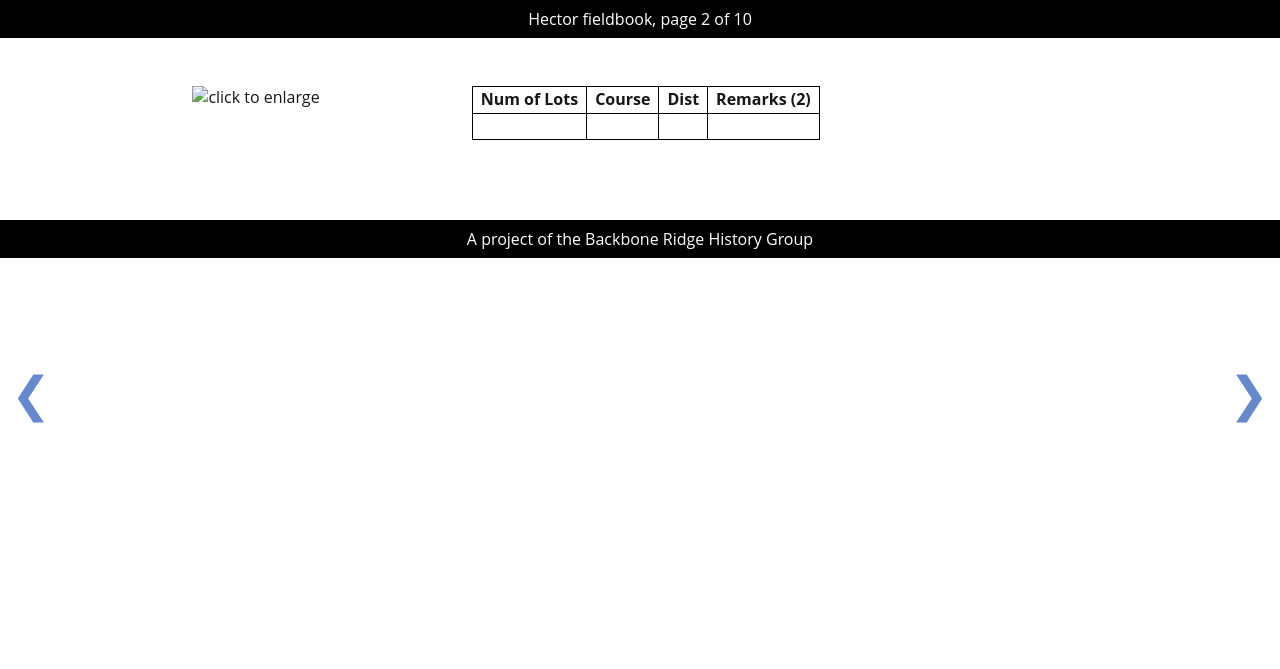
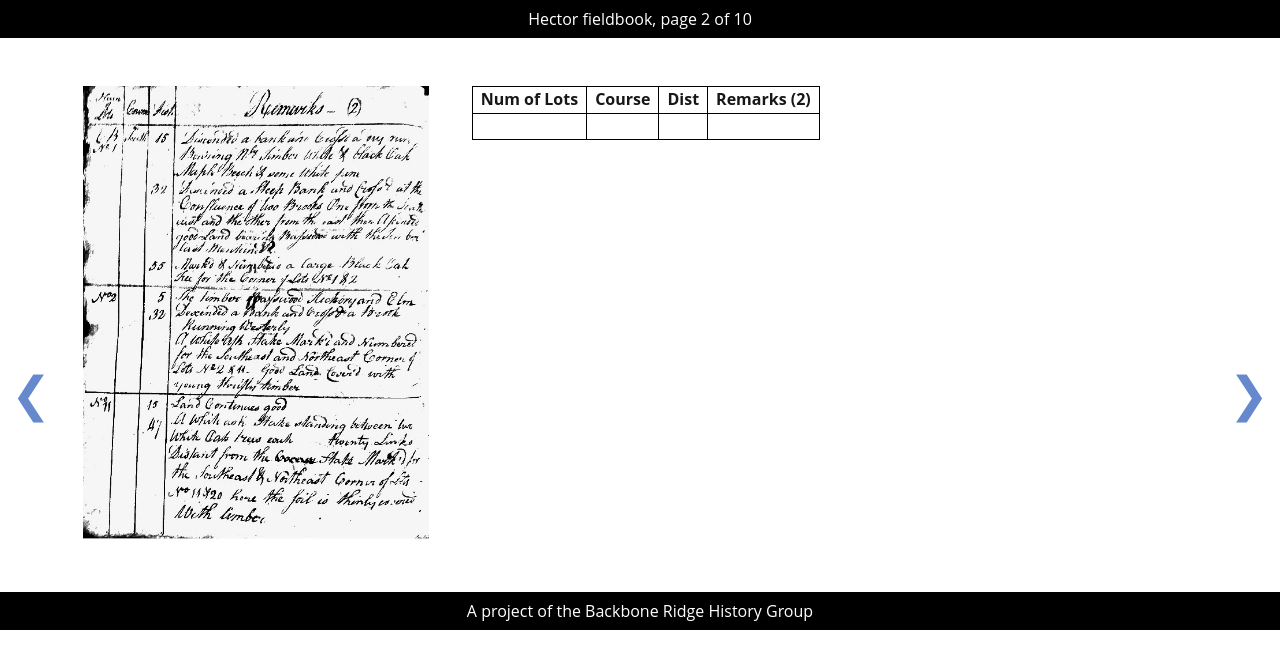
Before and after one commit to backbone-ridge/military-lots, a Jekyll site: the page built from town/hector/transcription/page-04.md, in a window 1280 px wide. Shown: the top 669 px of the page. Built offline with Jekyll 4.4.1, drawn with Linux system fonts in a browser that asks for light colours.

Commit message:
fix journal images

```diff
--- a/_layouts/journal.html
+++ b/_layouts/journal.html
@@ -45,7 +45,7 @@
         {% endif %}
       </nav>
       <section class="image">
-        <img src="../image/fieldbook/{{ page.town | downcase }}-page-{{ page.page | prepend: '0' | slice: -2, 2 }}.jpg" onclick="enlarge(this)" title="click to enlarge">
+        <img src="../image/{{ page.town | downcase }}-page-{{ page.page | prepend: '0' | slice: -2, 2 }}.jpg" onclick="enlarge(this)" title="click to enlarge">
       </section>
       <section class="transcript">
         {{ content }}
```
